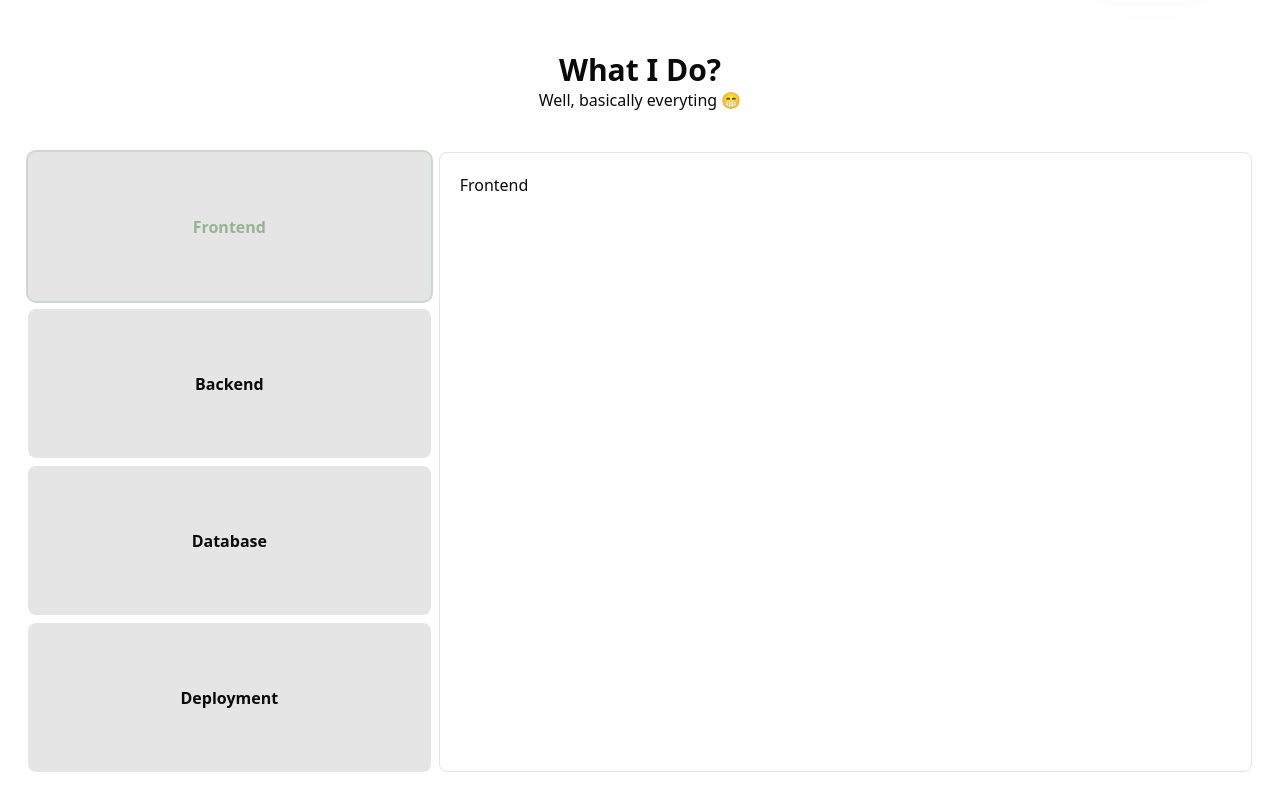
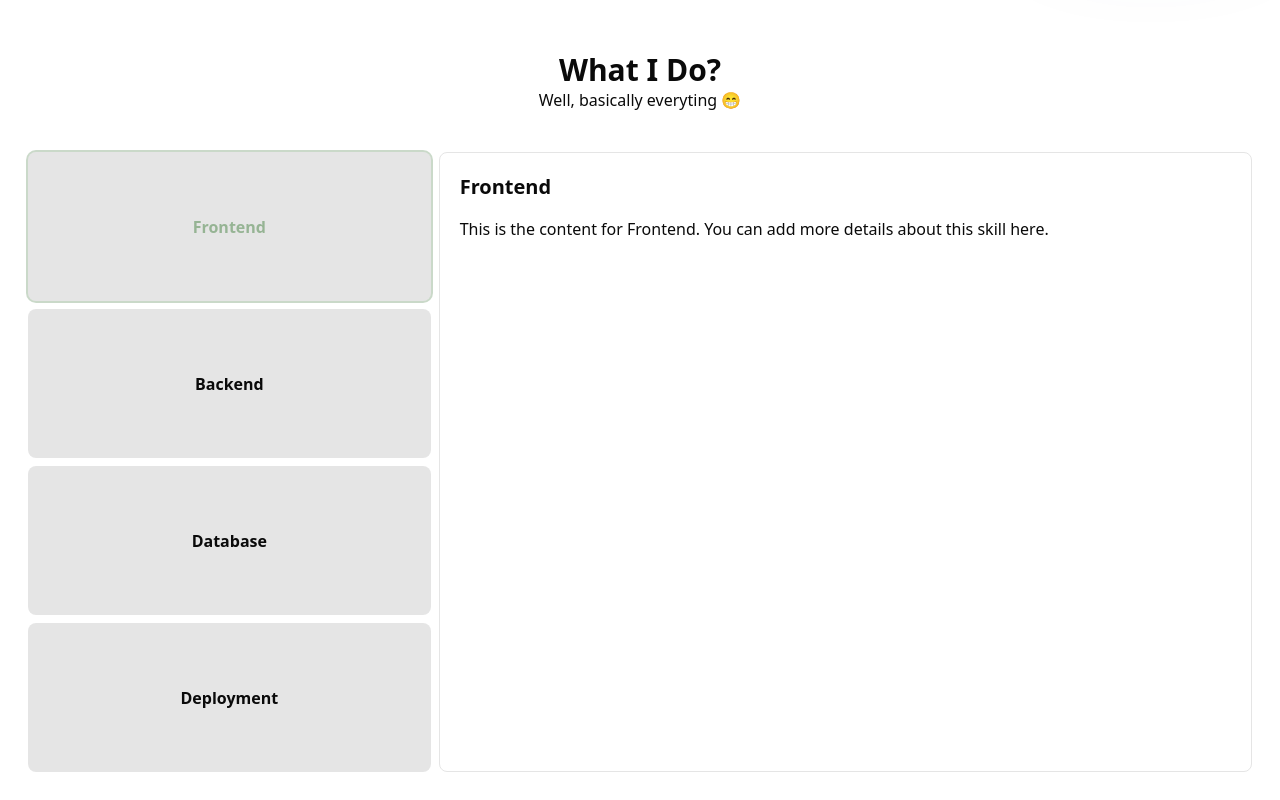
Before and after one commit to TamaWira/yuuniverse, a Next.js app: page / in a window 1280 px wide. Shown: the part 1681-2481 px from the top of the page. Built offline with nearby package versions, Linux system fonts and the light colour scheme.

Commit message:
feat: add animation to the skill content

```diff
--- a/src/components/skill-content.tsx
+++ b/src/components/skill-content.tsx
@@ -1,4 +1,7 @@
-import React from "react";
+"use client";
+
+import React, { useEffect, useState } from "react";
+import { motion, Variants, AnimatePresence } from "framer-motion";
 
 type Props = {
   skills: string[];
@@ -6,9 +9,62 @@ type Props = {
 };
 
 export function SkillContent({ skills, selectedSkillIndex }: Props) {
+  const [currentSelectedSkillIndex, setCurrentSelectedSkillIndex] =
+    useState(selectedSkillIndex);
+  const [direction, setDirection] = useState(0); // 1 for next (down), -1 for previous (up)
+
+  useEffect(() => {
+    // Determine direction based on index comparison
+    if (selectedSkillIndex > currentSelectedSkillIndex) {
+      setDirection(1); // Moving to next skill (down)
+    } else if (selectedSkillIndex < currentSelectedSkillIndex) {
+      setDirection(-1); // Moving to previous skill (up)
+    }
+    setCurrentSelectedSkillIndex(selectedSkillIndex);
+  }, [selectedSkillIndex, currentSelectedSkillIndex]);
+
+  // Animation variants
+  const contentVariants: Variants = {
+    hidden: (direction: number) => ({
+      y: direction > 0 ? 100 : -100,
+      opacity: 0,
+    }),
+    visible: {
+      y: 0,
+      opacity: 1,
+      transition: {
+        y: { type: "spring", stiffness: 300, damping: 30 },
+        opacity: { duration: 0.2 },
+      },
+    },
+    exit: (direction: number) => ({
+      y: direction > 0 ? -100 : 100,
+      opacity: 0,
+      transition: {
+        y: { type: "spring", stiffness: 300, damping: 30 },
+        opacity: { duration: 0.2 },
+      },
+    }),
+  };
+
   return (
-    <div className="col-span-2 col-start-2 p-5 border rounded-md w-full h-full">
-      <h3>{skills[selectedSkillIndex]}</h3>
+    <div className="col-span-2 col-start-2 p-5 border rounded-md w-full h-full overflow-hidden">
+      <AnimatePresence mode="wait" custom={direction}>
+        <motion.div
+          key={selectedSkillIndex}
+          custom={direction}
+          variants={contentVariants}
+          initial="hidden"
+          animate="visible"
+          exit="exit"
+          className="h-full"
+        >
+          <motion.h3 className="text-xl font-bold mb-4">{skills[selectedSkillIndex]}</motion.h3>
+          <motion.p>
+            This is the content for {skills[selectedSkillIndex]}. You can add more details about this skill here.
+          </motion.p>
+        </motion.div>
+      </AnimatePresence>
     </div>
   );
 }
```
